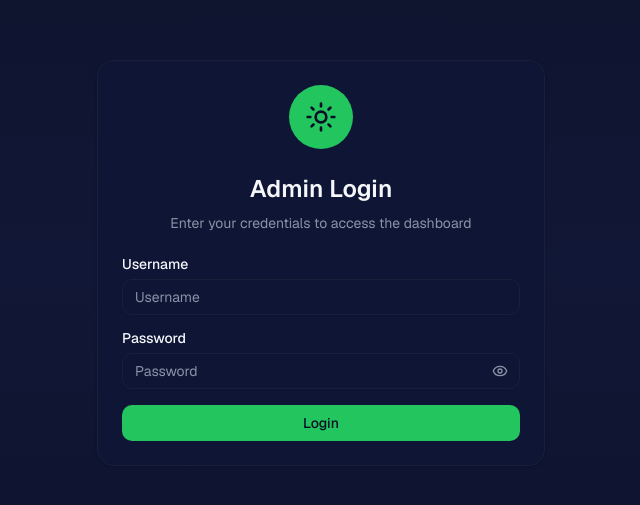
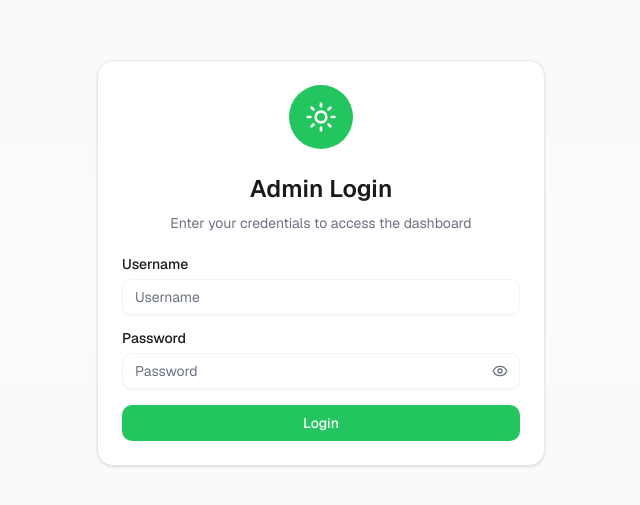
Before and after one commit to AhmedSamirDotNet/SolarEnergy, a Next.js app: page /dashboard/login in a window 1280 px wide. Shown: the part 137-642 px from the top of the page, without its empty margins (319-959 px from the left). Built offline with nearby package versions, Linux system fonts and the light colour scheme.

Commit message:
feat: update website for light theme
Consistent light theme updates for better readability and modern look

Co-authored-by: Ahmed Samir <227183300+AhmedSamirDotNet@users.noreply.github.com>

```diff
--- a/app/globals.css
+++ b/app/globals.css
@@ -4,44 +4,44 @@
 @custom-variant dark (&:is(.dark *));
 
 :root {
-  /* Professional Solar Company Theme - Based on AFKAR CO Green Identity */
-  /* Primary Background - Deep Navy for premium feel */
-  --background: #0a0e27;
+  /* Professional Solar Company Theme - Light Modern Design */
+  /* Primary Background - Clean light color */
+  --background: #f8f9fc;
 
-  /* Foreground - Clean white for excellent contrast */
-  --foreground: #f5f7fa;
+  /* Foreground - Deep charcoal for excellent contrast */
+  --foreground: #1a1a1a;
 
-  /* Card styling - Subtle depth */
-  --card: #0f1535;
-  --card-foreground: #f5f7fa;
+  /* Card styling - Clean white */
+  --card: #ffffff;
+  --card-foreground: #1a1a1a;
 
-  /* Popover - Same as background for consistency */
-  --popover: #0a0e27;
-  --popover-foreground: #f5f7fa;
+  /* Popover - Same as card for consistency */
+  --popover: #ffffff;
+  --popover-foreground: #1a1a1a;
 
   /* Primary Brand Color - Vibrant Green from AFKAR logo */
   --primary: #22c55e;
-  --primary-foreground: #0a0e27;
+  --primary-foreground: #ffffff;
 
-  /* Secondary - Complementary dark tone */
-  --secondary: #1a1f3a;
-  --secondary-foreground: #f5f7fa;
+  /* Secondary - Light gray tone */
+  --secondary: #e5e7eb;
+  --secondary-foreground: #1a1a1a;
 
   /* Muted states */
-  --muted: #1a1f3a;
-  --muted-foreground: #8b92a7;
+  --muted: #f3f4f6;
+  --muted-foreground: #6b7280;
 
   /* Accent - Warm amber/orange for energy emphasis */
   --accent: #f59e0b;
-  --accent-foreground: #0a0e27;
+  --accent-foreground: #ffffff;
 
   /* Destructive states */
   --destructive: #ef4444;
-  --destructive-foreground: #f5f7fa;
+  --destructive-foreground: #ffffff;
 
   /* Borders and inputs */
-  --border: #1a1f3a;
-  --input: #1a1f3a;
+  --border: #e5e7eb;
+  --input: #f3f4f6;
   --ring: #22c55e;
 
   /* Border radius - Modern rounded corners */
@@ -49,37 +49,37 @@
 
   /* Solar brand customization */
   --solar: #22c55e;
-  --solar-foreground: #0a0e27;
+  --solar-foreground: #ffffff;
   --solar-accent: #10b981;
-  --solar-light: #86efac;
+  --solar-light: #dcfce7;
 
   /* Sidebar customization */
-  --sidebar: #0a0e27;
-  --sidebar-foreground: #f5f7fa;
+  --sidebar: #ffffff;
+  --sidebar-foreground: #1a1a1a;
   --sidebar-primary: #22c55e;
-  --sidebar-primary-foreground: #0a0e27;
-  --sidebar-accent: #1a1f3a;
+  --sidebar-primary-foreground: #ffffff;
+  --sidebar-accent: #f3f4f6;
   --sidebar-accent-foreground: #22c55e;
-  --sidebar-border: #1a1f3a;
+  --sidebar-border: #e5e7eb;
   --sidebar-ring: #22c55e;
 
   /* Modern Gradients */
-  --gradient-deep: radial-gradient(circle at top left, #1a1f3a 0%, #0a0e27 100%);
+  --gradient-deep: radial-gradient(circle at top left, #e5e7eb 0%, #f8f9fc 100%);
   --gradient-solar: linear-gradient(135deg, #22c55e 0%, #10b981 100%);
   --gradient-accent: linear-gradient(135deg, #f59e0b 0%, #d97706 100%);
-  --gradient-body: linear-gradient(to bottom, #0a0e27 0%, #0f1535 50%, #0a0e27 100%);
+  --gradient-body: linear-gradient(to bottom, #f8f9fc 0%, #ffffff 50%, #f8f9fc 100%);
 }
 
-/* Ensure .dark class uses the same theme */
+/* Ensure .dark class uses light theme as well */
 .dark {
-  --background: #0a0e27;
-  --foreground: #f5f7fa;
-  --card: #0f1535;
-  --card-foreground: #f5f7fa;
-  --border: #1a1f3a;
+  --background: #f8f9fc;
+  --foreground: #1a1a1a;
+  --card: #ffffff;
+  --card-foreground: #1a1a1a;
+  --border: #e5e7eb;
   --primary: #22c55e;
   --accent: #f59e0b;
-  --muted-foreground: #8b92a7;
+  --muted-foreground: #6b7280;
 }
 
 @theme inline {
@@ -154,20 +154,20 @@
 
   /* Glassmorphism for modern cards - Enhanced premium feel */
   .glass-card {
-    @apply bg-card/40 backdrop-blur-xl border border-solar/20 shadow-2xl rounded-2xl transition-all duration-500;
+    @apply bg-card backdrop-blur-xl border border-solar/15 shadow-lg rounded-2xl transition-all duration-500;
   }
 
   .glass-card:hover {
-    @apply border-solar/50 shadow-2xl shadow-solar/20 -translate-y-1;
+    @apply border-solar/40 shadow-xl shadow-solar/15 -translate-y-1;
   }
 
   /* Premium card styling */
   .premium-card {
-    @apply rounded-2xl border border-solar/25 bg-gradient-to-br from-white/8 via-solar/8 to-white/3 backdrop-blur-md transition-all duration-500;
+    @apply rounded-2xl border border-solar/20 bg-gradient-to-br from-solar/5 to-accent/5 backdrop-blur-md transition-all duration-500;
   }
 
   .premium-card:hover {
-    @apply border-solar/50 shadow-2xl shadow-solar/25 -translate-y-2;
+    @apply border-solar/40 shadow-xl shadow-solar/15 -translate-y-2;
   }
 
   /* Professional heading styling */
--- a/components/home/featured-projects.tsx
+++ b/components/home/featured-projects.tsx
@@ -27,11 +27,11 @@ export function FeaturedProjects() {
     }, [language])
 
     return (
-        <section id="projects" className="relative py-16 sm:py-20 md:py-28 bg-gradient-to-b from-background to-solar/5 border-t border-solar/20 overflow-hidden">
+        <section id="projects" className="relative py-16 sm:py-20 md:py-28 bg-gradient-to-b from-background to-white border-t border-solar/15 overflow-hidden">
             {/* Decorative elements */}
             <div className="absolute inset-0 overflow-hidden pointer-events-none">
-                <div className="absolute top-1/4 right-1/3 w-96 h-96 bg-solar/12 rounded-full blur-3xl opacity-40" />
-                <div className="absolute bottom-1/4 left-1/3 w-80 h-80 bg-accent/10 rounded-full blur-3xl opacity-30" />
+                <div className="absolute top-1/4 right-1/3 w-96 h-96 bg-solar/6 rounded-full blur-3xl opacity-50" />
+                <div className="absolute bottom-1/4 left-1/3 w-80 h-80 bg-accent/5 rounded-full blur-3xl opacity-40" />
             </div>
 
             <div className="container relative mx-auto px-4 sm:px-6 lg:px-8 z-10">
@@ -55,16 +55,16 @@ export function FeaturedProjects() {
                         {projects.map((project) => (
                             <div
                                 key={project.id}
-                                className="group relative overflow-hidden rounded-2xl border border-solar/20 bg-gradient-to-br from-white/5 to-solar/5 backdrop-blur-sm transition-all duration-500 hover:-translate-y-2 hover:border-solar/50 hover:shadow-2xl hover:shadow-solar/25 flex flex-col"
+                                className="group relative overflow-hidden rounded-2xl border border-solar/15 bg-white shadow-sm transition-all duration-500 hover:-translate-y-2 hover:border-solar/40 hover:shadow-lg hover:shadow-solar/15 flex flex-col"
                             >
-                                <div className="relative aspect-[4/3] overflow-hidden bg-muted/30">
+                                <div className="relative aspect-[4/3] overflow-hidden bg-muted/20">
                                     <Image
                                         src={project.imageRelativePath ? `${BACKEND_URL}${project.imageRelativePath}` : "/placeholder-image.jpg"}
                                         alt={project.title}
                                         fill
                                         className="object-cover transition-transform duration-500 group-hover:scale-110"
                                     />
-                                    <div className="absolute inset-0 bg-gradient-to-t from-background/80 via-solar/5 to-transparent"></div>
+                                    <div className="absolute inset-0 bg-gradient-to-t from-white/60 via-transparent to-transparent"></div>
                                 </div>
 
                                 <div className="p-5 sm:p-6 flex-grow flex flex-col">
--- a/components/home/services-section.tsx
+++ b/components/home/services-section.tsx
@@ -18,11 +18,11 @@ export function ServicesSection() {
   const { language, dir } = useI18n()
 
   return (
-    <section className="relative py-16 sm:py-20 md:py-28 bg-gradient-to-b from-background to-solar/5 border-t border-solar/20" dir={dir}>
+    <section className="relative py-16 sm:py-20 md:py-28 bg-gradient-to-b from-background to-white border-t border-solar/15" dir={dir}>
       {/* Decorative background elements */}
       <div className="absolute inset-0 overflow-hidden pointer-events-none">
-        <div className="absolute -top-32 right-1/4 w-80 h-80 bg-solar/10 rounded-full blur-3xl opacity-40" />
-        <div className="absolute -bottom-32 left-1/4 w-80 h-80 bg-accent/8 rounded-full blur-3xl opacity-30" />
+        <div className="absolute -top-32 right-1/4 w-80 h-80 bg-solar/6 rounded-full blur-3xl opacity-50" />
+        <div className="absolute -bottom-32 left-1/4 w-80 h-80 bg-accent/5 rounded-full blur-3xl opacity-40" />
       </div>
 
       <div className="container relative mx-auto px-4 sm:px-6 lg:px-8 z-10">
@@ -42,9 +42,9 @@ export function ServicesSection() {
           {staticContent.services.map((service, index) => {
             const Icon = iconMap[service.icon] || Sun
             return (
-              <Card key={index} className="group relative overflow-hidden rounded-2xl border border-solar/20 bg-gradient-to-br from-white/5 to-solar/5 backdrop-blur-sm hover:border-solar/50 transition-all duration-500 hover:-translate-y-2 hover:shadow-2xl hover:shadow-solar/20 flex flex-col">
+              <Card key={index} className="group relative overflow-hidden rounded-2xl border border-solar/15 bg-white shadow-sm hover:border-solar/40 transition-all duration-500 hover:-translate-y-2 hover:shadow-xl hover:shadow-solar/15 flex flex-col">
                 <CardHeader className="pb-4">
-                  <div className="mb-4 flex h-14 w-14 items-center justify-center rounded-xl bg-gradient-to-br from-solar/30 to-solar/10 text-solar border border-solar/40 group-hover:bg-solar group-hover:text-solar-foreground transition-all duration-500 group-hover:scale-110">
+                  <div className="mb-4 flex h-14 w-14 items-center justify-center rounded-xl bg-solar/15 text-solar border border-solar/25 group-hover:bg-solar group-hover:text-white transition-all duration-500 group-hover:scale-110">
                     <Icon className="h-6 w-6" />
                   </div>
                   <CardTitle className="text-xl font-bold text-foreground leading-tight">{service.title[language]}</CardTitle>
--- a/components/home/stats-section.tsx
+++ b/components/home/stats-section.tsx
@@ -7,17 +7,17 @@ export function StatsSection() {
   const { language, dir } = useI18n()
 
   return (
-    <section className="relative py-16 sm:py-20 md:py-28 bg-gradient-to-r from-background via-solar/5 to-background border-y border-solar/20 overflow-hidden" dir={dir}>
+    <section className="relative py-16 sm:py-20 md:py-28 bg-gradient-to-r from-background via-white to-background border-y border-solar/15 overflow-hidden" dir={dir}>
       {/* Decorative background elements */}
       <div className="absolute inset-0 overflow-hidden pointer-events-none">
-        <div className="absolute top-1/2 -translate-y-1/2 left-1/4 w-96 h-96 bg-solar/15 rounded-full blur-3xl opacity-50" />
-        <div className="absolute top-1/2 -translate-y-1/2 right-1/4 w-96 h-96 bg-accent/12 rounded-full blur-3xl opacity-40" />
+        <div className="absolute top-1/2 -translate-y-1/2 left-1/4 w-96 h-96 bg-solar/6 rounded-full blur-3xl opacity-50" />
+        <div className="absolute top-1/2 -translate-y-1/2 right-1/4 w-96 h-96 bg-accent/5 rounded-full blur-3xl opacity-40" />
       </div>
 
       <div className="container relative mx-auto px-4 sm:px-6 lg:px-8 z-10">
         <div className="grid gap-6 sm:gap-8 grid-cols-2 lg:grid-cols-4">
           {staticContent.stats.map((stat, index) => (
-            <div key={index} className="text-center group p-6 sm:p-8 rounded-2xl border border-solar/25 bg-gradient-to-br from-solar/10 to-white/5 backdrop-blur-sm hover:border-solar/60 hover:shadow-xl hover:shadow-solar/25 transition-all duration-500 hover:-translate-y-1">
+            <div key={index} className="text-center group p-6 sm:p-8 rounded-2xl border border-solar/15 bg-white shadow-sm hover:border-solar/40 hover:shadow-lg hover:shadow-solar/15 transition-all duration-500 hover:-translate-y-1">
               <div className="text-4xl sm:text-5xl font-bold text-foreground group-hover:scale-110 transition-transform duration-300 text-transparent bg-clip-text bg-gradient-to-r from-solar to-emerald-400">
                 {stat.value}
               </div>
```
Also changed, not shown: components/home/hero-section.tsx (+8 -24 lines), components/home/testimonials-section.tsx (+6 -6 lines).
